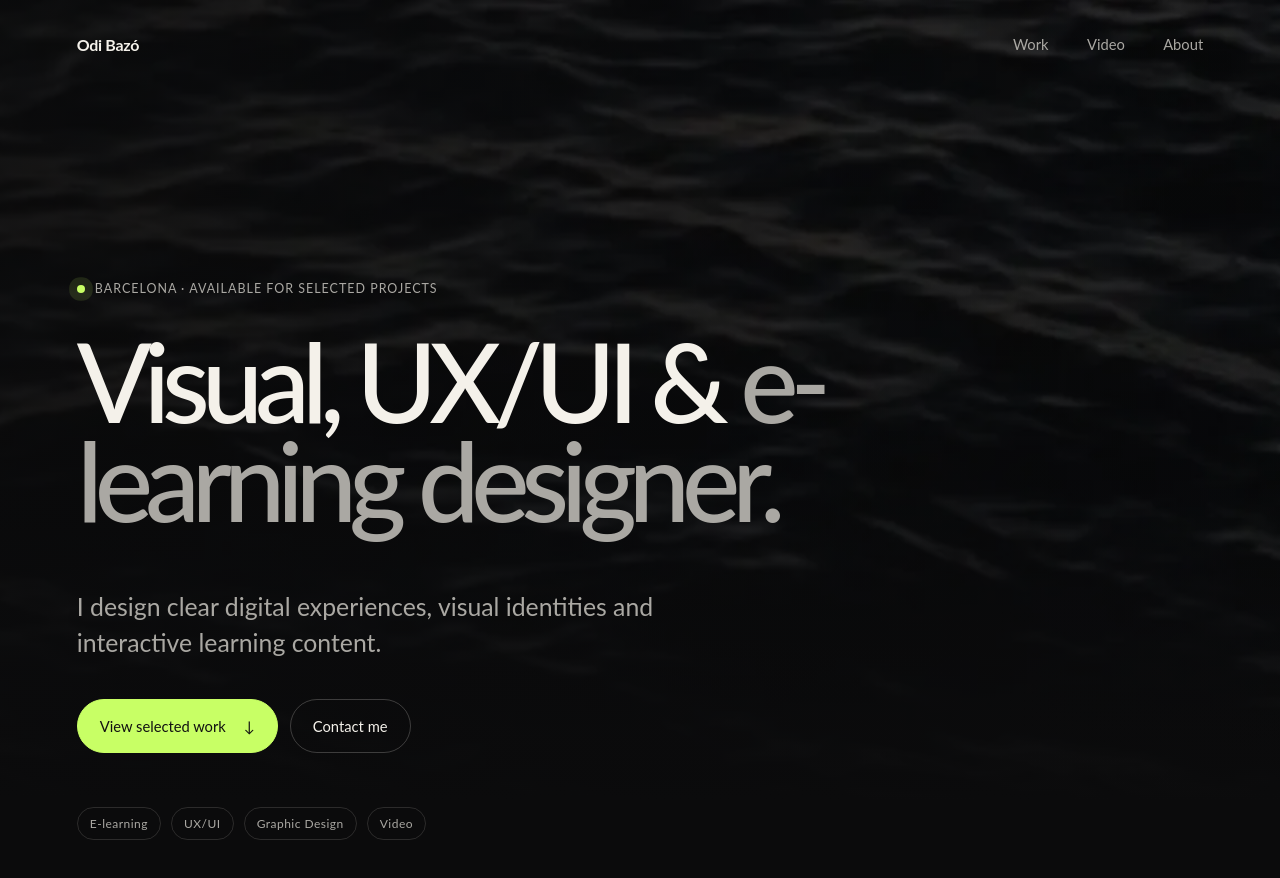
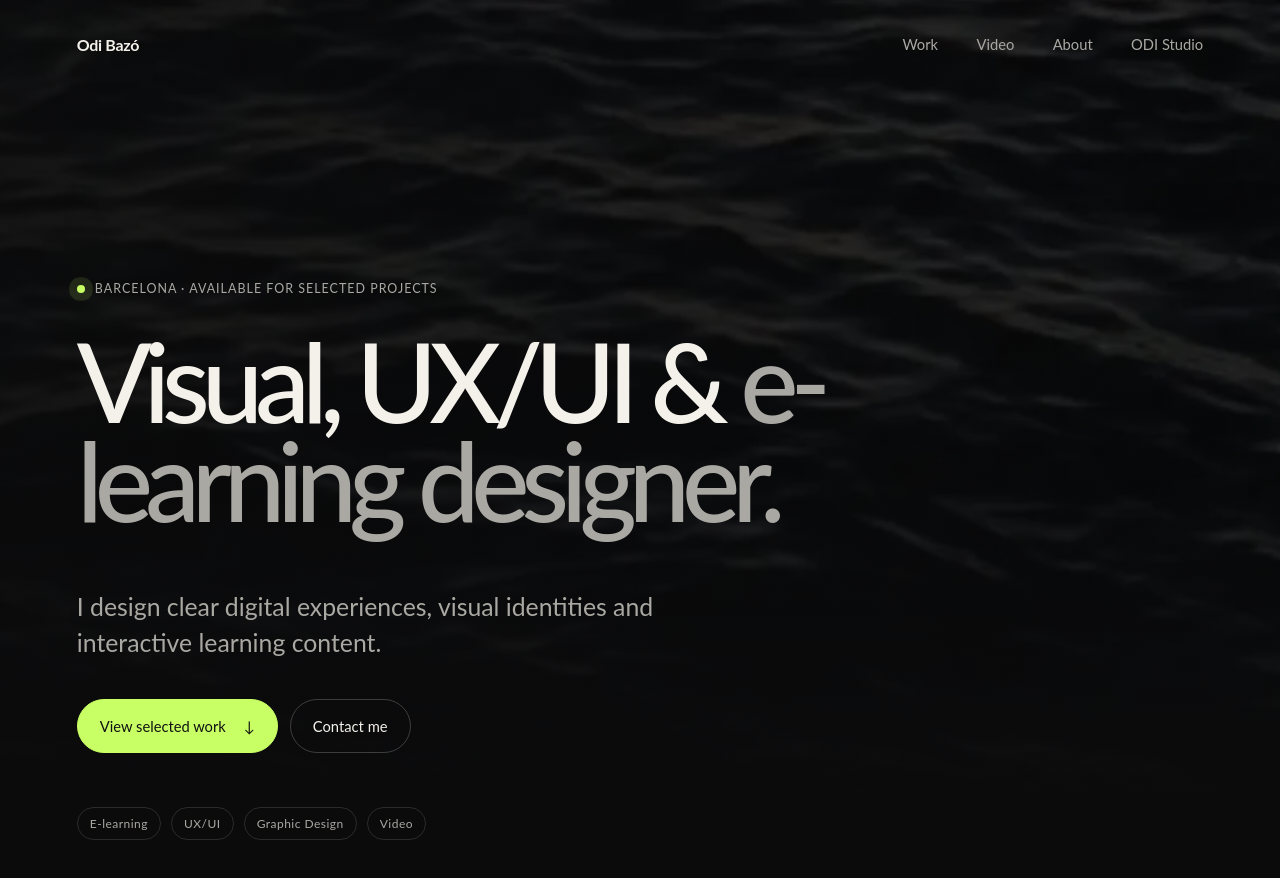
Before and after one commit to odibazo/portfolio, a Next.js app: page / in a window 1280 px wide. Shown: the top 878 px of the page. Built offline with nearby package versions, Linux system fonts and the light colour scheme.

Commit message:
feat: add ODI Studio to portfolio navigation

```diff
--- a/pages/index.js
+++ b/pages/index.js
@@ -69,6 +69,7 @@ export default function Home() {
             <a href="#work">Work</a>
             <a href="#video">Video</a>
             <a href="#about">About</a>
+            <a href="/odi-studio">ODI Studio</a>
           </nav>
         </header>
 
```
